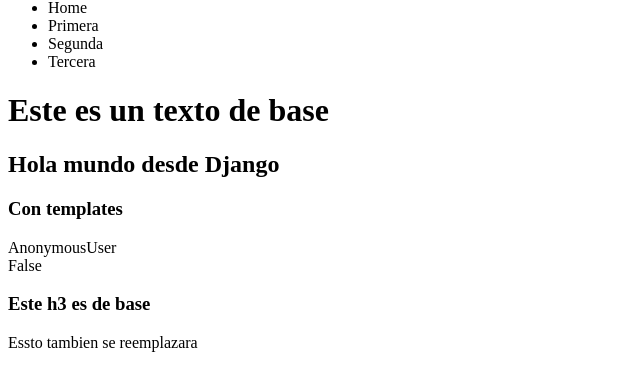
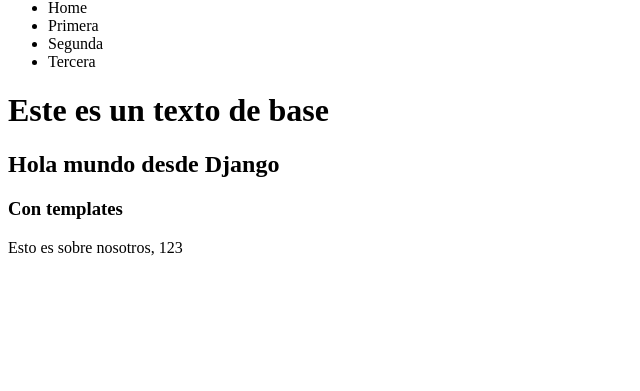
Before and after one commit to dhuamanilu/LAB-05-PWEB2, a Django app: page / in a window 1280 px wide. Shown: the part 17-408 px from the top of the page, without its empty margins (0-640 px from the left). Run offline with Django 4.2, Linux system fonts and the light colour scheme.

Commit message:
se hizo que home html muestre las variables del contexto que fueron enviada desde myHomeView

```diff
--- a/inicio/views.py
+++ b/inicio/views.py
@@ -4,10 +4,15 @@ from django.http import HttpResponse
 def myHomeView(request,*args, **kwargs):
 	print(args,kwargs)
 	print(request.user)
-	return render(request,"home.html",{})
+	myContext = {
+	 	"myText": "Esto es sobre nosotros",
+        "myNumber": 123,
+    }
+	return render(request,"home.html",myContext)
 
 def anotherView(request):
 	return render(request,"home2.html",{})
+
 def otraView(request, *args, **kwargs):
 	myContext = {
 	 	"myList": [12, 28, 78, 6,"cadena",False],
--- a/templates/base.html
+++ b/templates/base.html
@@ -6,15 +6,20 @@
 	<body>
 		{% include 'nav.html' %}
 		<h1>Este es un texto de base</h1>
-		{% block content %}
-			Este texto se reemplazara
-		{% endblock %}
+		<div id='content'>
+			{% block content %}
+				Este texto se reemplazara
+			{% endblock %}
+		</div>
 
-		<h3>Este h3 es de base</h3>
 
-		{% block contenido %}
-			Essto tambien se reemplazara
-		{% endblock %}
+		<div id='contenido'>
+			{% block contenido %}
+
+			{% endblock %}
+		</div>
+
+
 	</body>
 
 </html>
--- a/templates/home.html
+++ b/templates/home.html
@@ -1,8 +1,10 @@
 {% extends 'base.html' %}
+
 {% block content %}
 <h2>Hola mundo desde Django </h2>
 <h3>Con templates</h3>
-{{request.user}}
-<br>
-{{request.user.is_authenticated}}
+<p>
+	{{myText}},
+	{{myNumber}}
+</p>
 {% endblock %}
```
Also changed, not shown: README.md.
